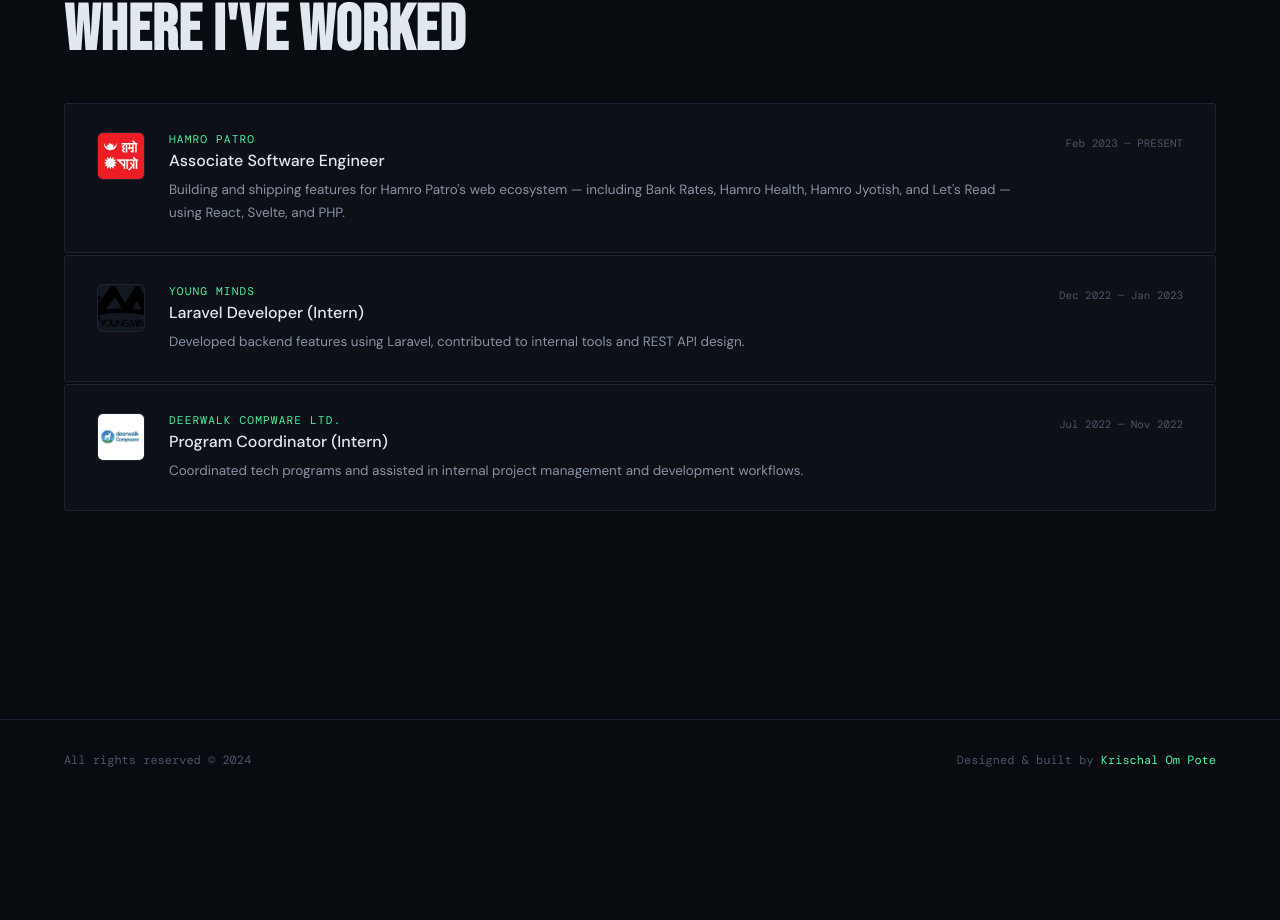
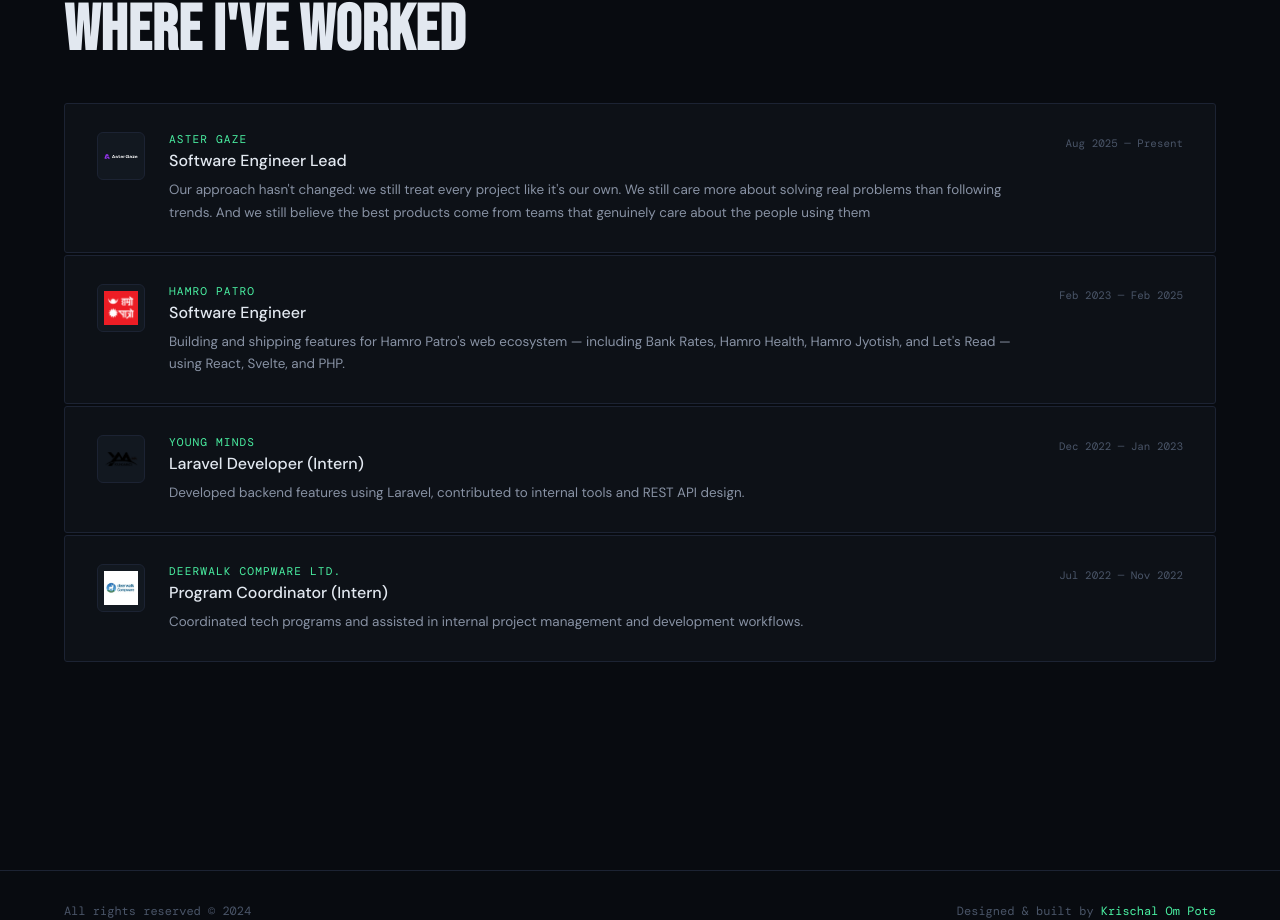
Before and after one commit to Krischal-Pote/krischal-website, a Svelte app: page / in a window 1280 px wide. Shown: the part 1074-1994 px from the top of the page. Before the commit the page ends 1874 px from the top, so only its background shows below. Built offline with nearby package versions, Linux system fonts and the light colour scheme.

Commit message:
Add new SVG logo for AsterGazel

```diff
--- a/index.html
+++ b/index.html
@@ -2,24 +2,38 @@
 <html lang="en">
   <head>
     <meta charset="UTF-8" />
-    <link rel="icon" type="image/svg+xml" href="/public/profile.png" />
+    <link rel="icon" type="image/svg+xml" href="/profile.png" />
     <meta name="viewport" content="width=device-width, initial-scale=1.0" />
-    <title>Krischal Om Pote — Frontend Developer</title>
-    <meta name="description" content="Frontend Developer from Kathmandu, Nepal. Building modern, scalable web interfaces with React, TypeScript, and Svelte." />
 
-    <!-- Fonts -->
+    <title>Krischal Om Pote — Full Stack Developer</title>
+    <meta name="description" content="Full Stack Developer from Kathmandu, Nepal. Building modern, scalable web interfaces with React, TypeScript, and Svelte." />
+    <meta name="author" content="Krischal Om Pote" />
+
+    <meta property="og:type"        content="website" />
+    <meta property="og:url"         content="https://krischalompote.com.np/" />
+    <meta property="og:title"       content="Krischal Om Pote" />
+    <meta property="og:description" content="Full Stack Developer from Kathmandu, Nepal. Building modern, scalable web interfaces with React, TypeScript, and Svelte." />
+    <meta property="og:image"       content="https://krischalompote.com.np/assets/profile-lRnNUlCR.png" />
+    <meta property="og:image:width"  content="1200" />
+    <meta property="og:image:height" content="630" />
+    <meta property="og:locale"      content="en_US" />
+    <meta property="og:site_name"   content="Krischal Om Pote" />
+
+    <meta name="twitter:card"        content="summary_large_image" />
+    <meta name="twitter:title"       content="Krischal Om Pote" />
+    <meta name="twitter:description" content="Full Stack Developer from Kathmandu, Nepal." />
+    <meta name="twitter:image"       content="https://krischalompote.com.np/assets/profile-lRnNUlCR.png" />
+
     <link rel="preconnect" href="https://fonts.googleapis.com" />
     <link rel="preconnect" href="https://fonts.gstatic.com" crossorigin />
     <link href="https://fonts.googleapis.com/css2?family=Bebas+Neue&family=DM+Sans:ital,opsz,wght@0,9..40,300;0,9..40,400;0,9..40,500;1,9..40,300&family=DM+Mono:wght@400;500&display=swap" rel="stylesheet" />
 
     <style>
-      /* Reset before Svelte loads */
       *, *::before, *::after { margin: 0; padding: 0; box-sizing: border-box; }
       body { background: #080b10; }
     </style>
   </head>
   <body>
-    <!-- Svelte mounts here -->
     <script type="module" src="/src/main.js"></script>
   </body>
 </html>
--- a/src/components/Job.svelte
+++ b/src/components/Job.svelte
@@ -1,11 +1,20 @@
 <script>
   let WorkingData = [
+      {
+      title: "Software Engineer Lead",
+      logo: "/logo/astergazelogo.svg",
+      company: "Aster Gaze",
+      dateStart: "Aug 2025",
+      dateEnd: "Present",
+      url: "https://astergaze.com/",
+      desc: "Our approach hasn't changed: we still treat every project like it's our own. We still care more about solving real problems than following trends. And we still believe the best products come from teams that genuinely care about the people using them",
+    },
     {
-      title: "Associate Software Engineer",
+      title: "Software Engineer",
       logo: "/logo/hamropatro.png",
       company: "Hamro Patro",
       dateStart: "Feb 2023",
-      dateEnd: "PRESENT",
+      dateEnd: "Feb 2025",
       url: "https://www.hamropatro.com/",
       desc: "Building and shipping features for Hamro Patro's web ecosystem — including Bank Rates, Hamro Health, Hamro Jyotish, and Let's Read — using React, Svelte, and PHP.",
     },
@@ -89,7 +98,12 @@
     background: #121820;
     flex-shrink: 0;
   }
-  .exp-logo img { width: 100%; height: 100%; object-fit: cover; }
+  .exp-logo img {
+ width: 100%;
+  height: 100%;
+  object-fit: contain;
+  padding: 6px;
+   }
   .exp-company {
     font-family: var(--font-mono);
     font-size: 0.7rem;
--- a/src/pages/LandingPage.svelte
+++ b/src/pages/LandingPage.svelte
@@ -3,7 +3,7 @@
   import Job from "../components/Job.svelte";
   import ProfileImage from "../../public/profile.png";
 
-  let posts = ["Full Stack Developer", "Frontend Engineer", "Software Engineer"];
+  let posts = ["Full Stack Developer", "Frontend Engineer", "Software Engineer","Backend Engineer"];
   let currentPost = "";
   let postIndex = 0;
   let letterIndex = 0;
@@ -18,7 +18,6 @@
 
   onMount(() => {
     typeWriter();
-    // Scroll reveal
     const reveals = document.querySelectorAll(".reveal");
     const obs = new IntersectionObserver(
       (entries) => entries.forEach((e) => { if (e.isIntersecting) { e.target.classList.add("visible"); obs.unobserve(e.target); } }),
--- a/src/pages/Project.svelte
+++ b/src/pages/Project.svelte
@@ -8,7 +8,7 @@
       projectName: "Hamro Patro Bank Rates",
       desc: "Bank rates viewer, scheme comparison, EMI calculator and investment doubling tools for Nepali banks.",
       imageUrl: "/logo/logo bank rate.png",
-      tags: ["React", "PHP", "REST API"],
+      tags: ["React", "REST API"],
       url: "https://bank-rates.hamropatro.com/",
     },
     {
@@ -16,7 +16,7 @@
       projectName: "Hamro Health",
       desc: "Healthcare app with doctor profile sharing via QR code, user preference customization, and clipboard copy.",
       imageUrl: "/logo/health.png",
-      tags: ["React", "QR Code", "UX"],
+      tags: ["React", "REST API", "UX"],
       url: "https://health.hamropatro.com/",
     },
     {
@@ -24,7 +24,7 @@
       projectName: "Hamro Jyotish",
       desc: "Astrology platform with testimonial integration, attractive layouts, and direct Jyotish expert call feature.",
       imageUrl: "/logo/neww.png",
-      tags: ["Svelte", "PHP"],
+      tags: ["React", "JAVA"],
       url: "https://jyotishsewa.hamropatro.com/j_c_np",
     },
     {
@@ -32,7 +32,7 @@
       projectName: "Let's Read",
       desc: "Children's literacy app with letter tracing, English Decodables landing page, and a custom page builder for super users.",
       imageUrl: "/logo/Letsread.png",
-      tags: ["React", "Page Builder", "Education"],
+      tags: ["React", "JAVA", "CMS"],
       url: "https://www.letsreadasia.org/",
     },
   ];
--- a/src/pages/ProjectDetails.svelte
+++ b/src/pages/ProjectDetails.svelte
@@ -1,4 +1,6 @@
 <script lang="ts">
+  import { onMount } from "svelte";
+
   type ProjectKey = "1" | "2" | "3" | "4";
 
   export let id: string | undefined = undefined;
@@ -58,16 +60,23 @@
       ],
     },
   };
+ onMount(() => {
+    if (!id) {
+      const parts = location.pathname.split("/");
+      const raw = parts[parts.length - 1];
+      if (raw in projects) {
+        id = raw;
+      }
+    }
+  });
 
-  // Cast safely — only look up if id is a valid key
-  $: project = id && id in projects ? projects[id as ProjectKey] : undefined;
+  $: project = id && (id in projects) ? projects[id as ProjectKey] : undefined;
 </script>
 
 {#if project}
 <main class="page-wrap">
-  <div class="project-detail reveal">
+ <div class="project-detail">
 
-    <!-- Header -->
     <div class="detail-header">
       <div>
         <div class="section-label">// Project</div>
@@ -84,12 +93,10 @@
       </a>
     </div>
 
-    <!-- Image -->
     <div class="detail-image-wrap">
       <img src={project.image} alt={project.title} class="detail-image" />
     </div>
 
-    <!-- Features -->
     <div class="features-section">
       <div class="features-label">// Features & Contributions</div>
       <ul class="features-list">
@@ -106,7 +113,6 @@
       </ul>
     </div>
 
-    <!-- Back -->
     <a href="/projects" class="back-link">← Back to Projects</a>
   </div>
 </main>
```
Also changed, not shown: public/logo/astergaze.png (added), public/logo/astergazelogo.svg (added).
